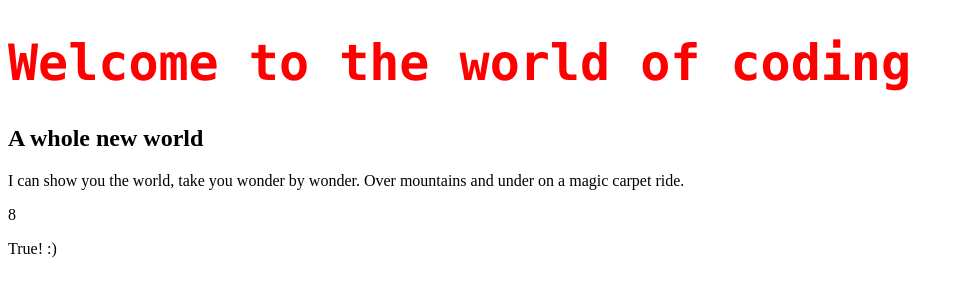
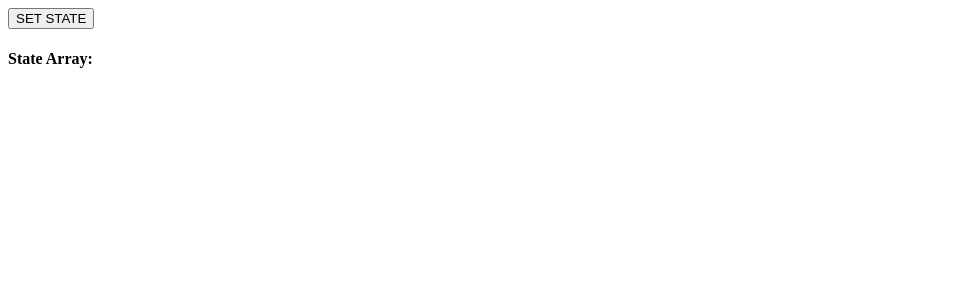
Before and after one commit to ChristineWasike/ReactJs, a React app: page / in a window 1280 px wide. Shown: the top 300 px of the page, without its empty margins (0-963 px from the left). Built offline with nearby package versions, Linux system fonts and the light colour scheme.

Commit message:
Working on the setState() and forceUpdate methods

```diff
--- a/App.jsx
+++ b/App.jsx
@@ -1,27 +1,25 @@
 import React from 'react';
+class App extends React.Component {
+    constructor() {
+        super();
 
-class App extends React.Component {
+        this.state = {
+            data: []
+        }
+
+        this.setStateHandler = this.setStateHandler.bind(this);
+    };
+    setStateHandler() {
+        var item = "setState..."
+        var myArray = this.state.data.slice();
+        myArray.push(item);
+        this.setState({data: myArray})
+    };
     render() {
-        // Working on the conditional statements
-        var i = 1;
-
-        // Styling
-        var myStyle = {
-            fontSize: 50,
-            color: 'red',
-            fontFamily: 'Monaco'
-        }
         return (
             <div>
-                <h1 style = {myStyle}>Welcome to the world of coding</h1>
-                <h2>A whole new world</h2>
-                <p data-myAttribute="somevalue">I can show you the world, take you wonder by wonder. Over mountains and under on a magic carpet ride. </p>
-
-                {/* Quick math */}
-                <p>{4 + 4}</p>
-
-                 {/* Working on the conditional statements i.e Ternary expressions*/}
-                <p>{i == 1 ? 'True! :)' : 'False:('}</p>
+                <button onClick={this.setStateHandler}>SET STATE</button>
+                <h4>State Array: {this.state.data}</h4>
             </div>
         );
     }
```
